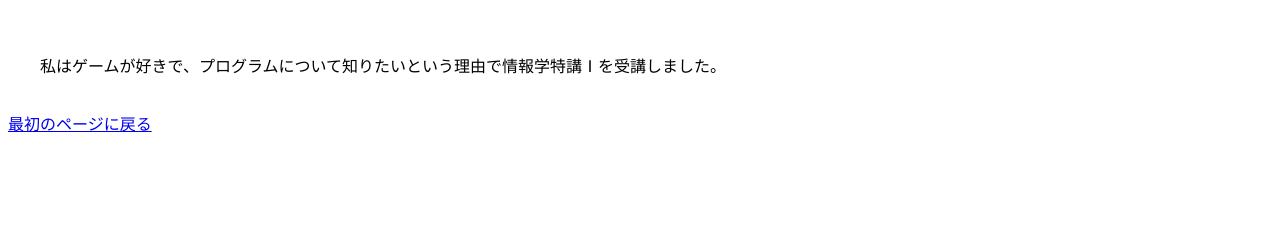
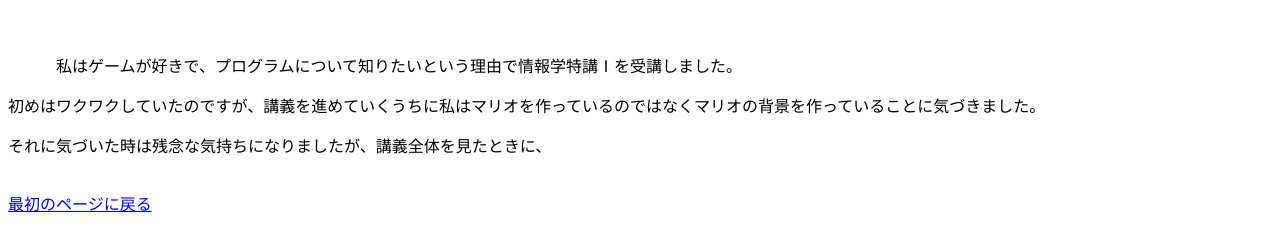
Before and after one commit to zm19086/zennkimatsukadai, a plain HTML site: page a.html in a window 1280 px wide. Shown: the part 96-346 px from the top of the page. Drawn offline with Linux system fonts and the light colour scheme.

Commit message:
０７１４

```diff
--- a/a.html
+++ b/a.html
@@ -8,7 +8,9 @@
      <br>
      <a id="2"><h1>情報学特講Ⅰを受けての感想</h1></a>
      <br>
-     <p>　　私はゲームが好きで、プログラムについて知りたいという理由で情報学特講Ⅰを受講しました。</p>
+     <p>　　　私はゲームが好きで、プログラムについて知りたいという理由で情報学特講Ⅰを受講しました。</p>
+     <p>初めはワクワクしていたのですが、講義を進めていくうちに私はマリオを作っているのではなくマリオの背景を作っていることに気づきました。</p>
+     <p>それに気づいた時は残念な気持ちになりましたが、講義全体を見たときに、</p>
      <br>
      <a href="index.html#1">最初のページに戻る</a>
      <br>
```
